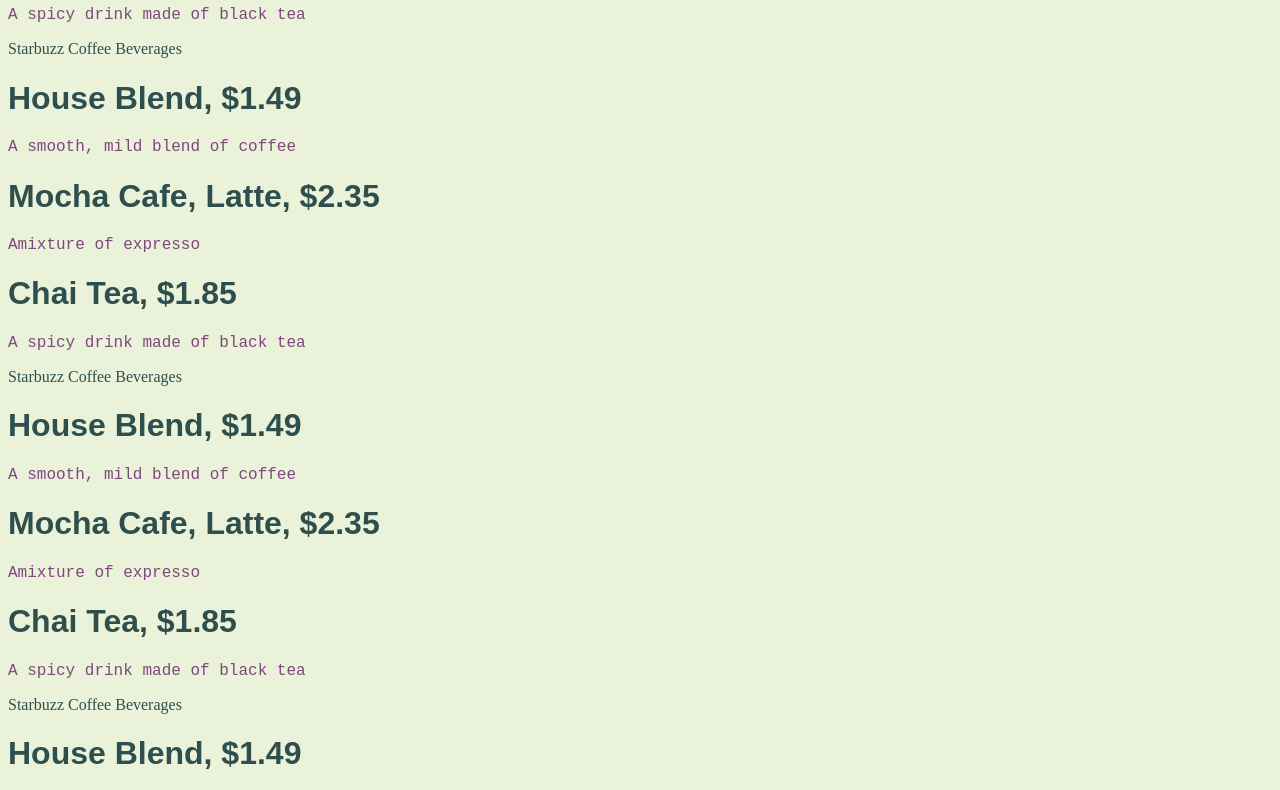
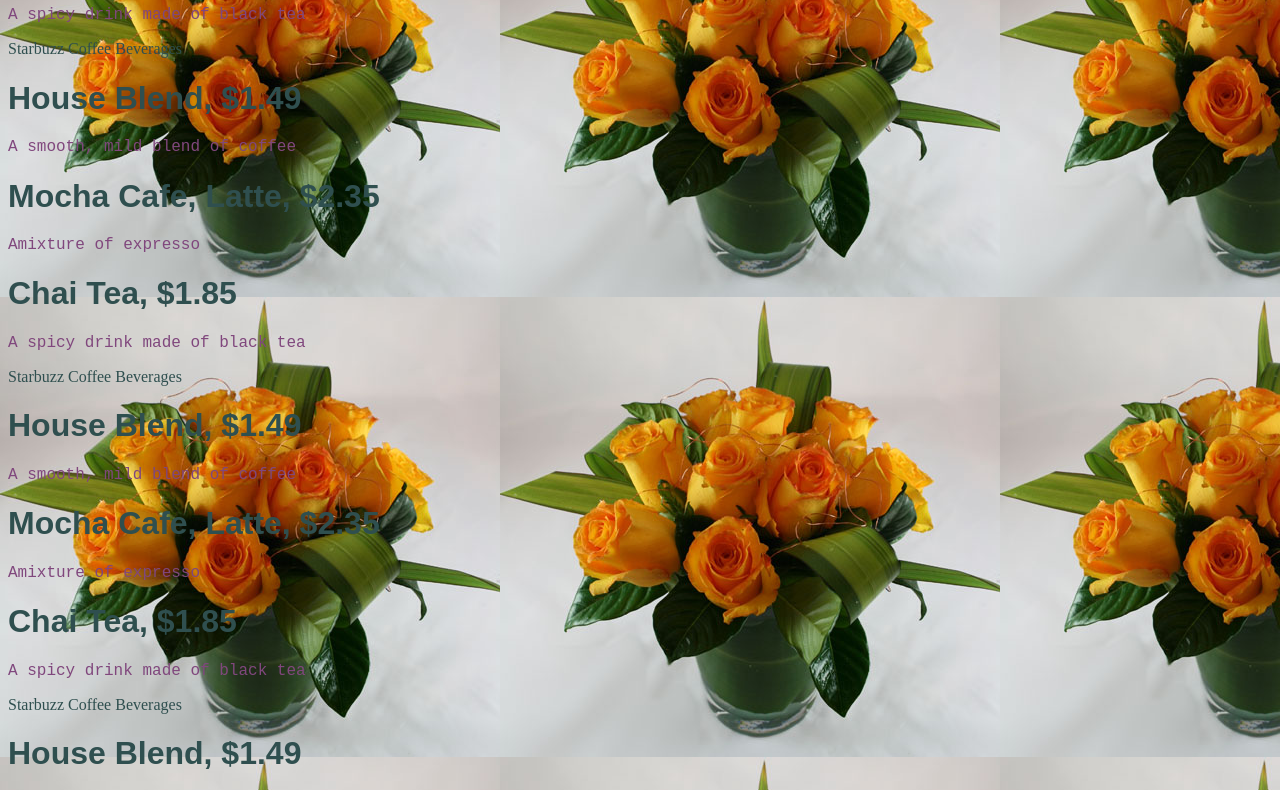
Before and after one commit to 212mr/html-css-1, a plain HTML site: page index.html in a window 1280 px wide. Shown: the part 623-1413 px from the top of the page. Drawn offline with Linux system fonts and the light colour scheme.

Commit message:
Now background-image works

```diff
--- a/ZMR photo.css
+++ b/ZMR photo.css
@@ -1,9 +1,9 @@
 h1 {font-family: sans-serif}
 body {
-    background-color: #eaf3da;
+    /* background-color: #eaf3da; */
     font-family:Papyrus;
     color: darkslategray;
-    border-bottom: 1px solid balck;
+    border-bottom: 1px solid black;
 }
 ul{  color:red;  border:1px solid gray  }
 p{
--- a/index.html
+++ b/index.html
@@ -3,11 +3,11 @@
 <head>
     <meta charset="UTF-8">
     <title>TITLE Starbuzz Coffee Beverages</title>
-    <link type="text/css" rel="stylesheet" href="ZMR photo.css"
+    <link type="text/css" rel="stylesheet" href="ZMR photo.css"/>
 </head>
 
 <body style =
-        "background-image：url(/Users/mengruzhang/WebstormProjects/HeadFirst2017Jan/31_lh.jpg)">
+        "background-image: url('31_lg.jpg');">
 <h>Starbuzz Coffee Beverages</h>
 <h1>House Blend, $1.49</h1>
 <p class="greentea">A smooth, mild blend of coffee</p>
```
